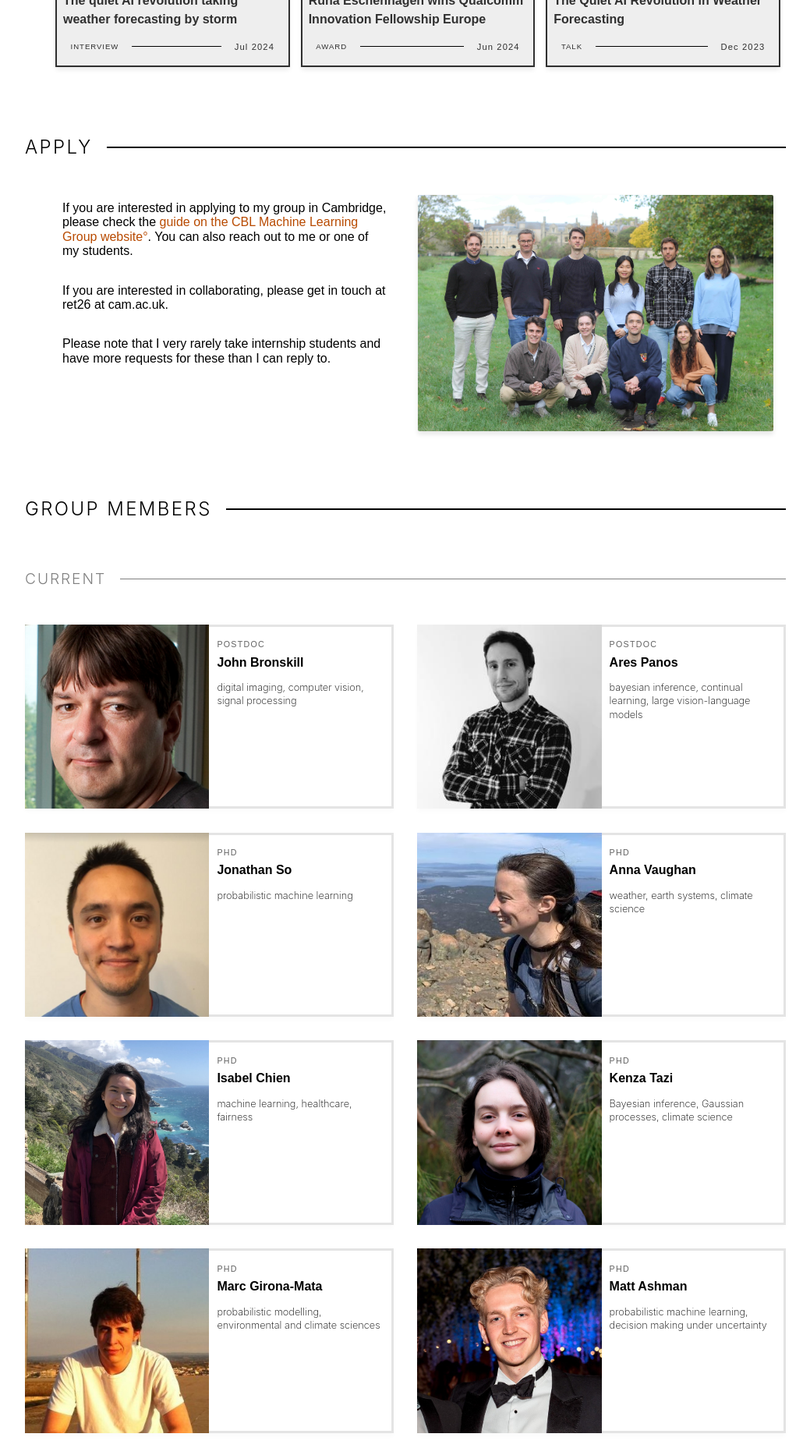
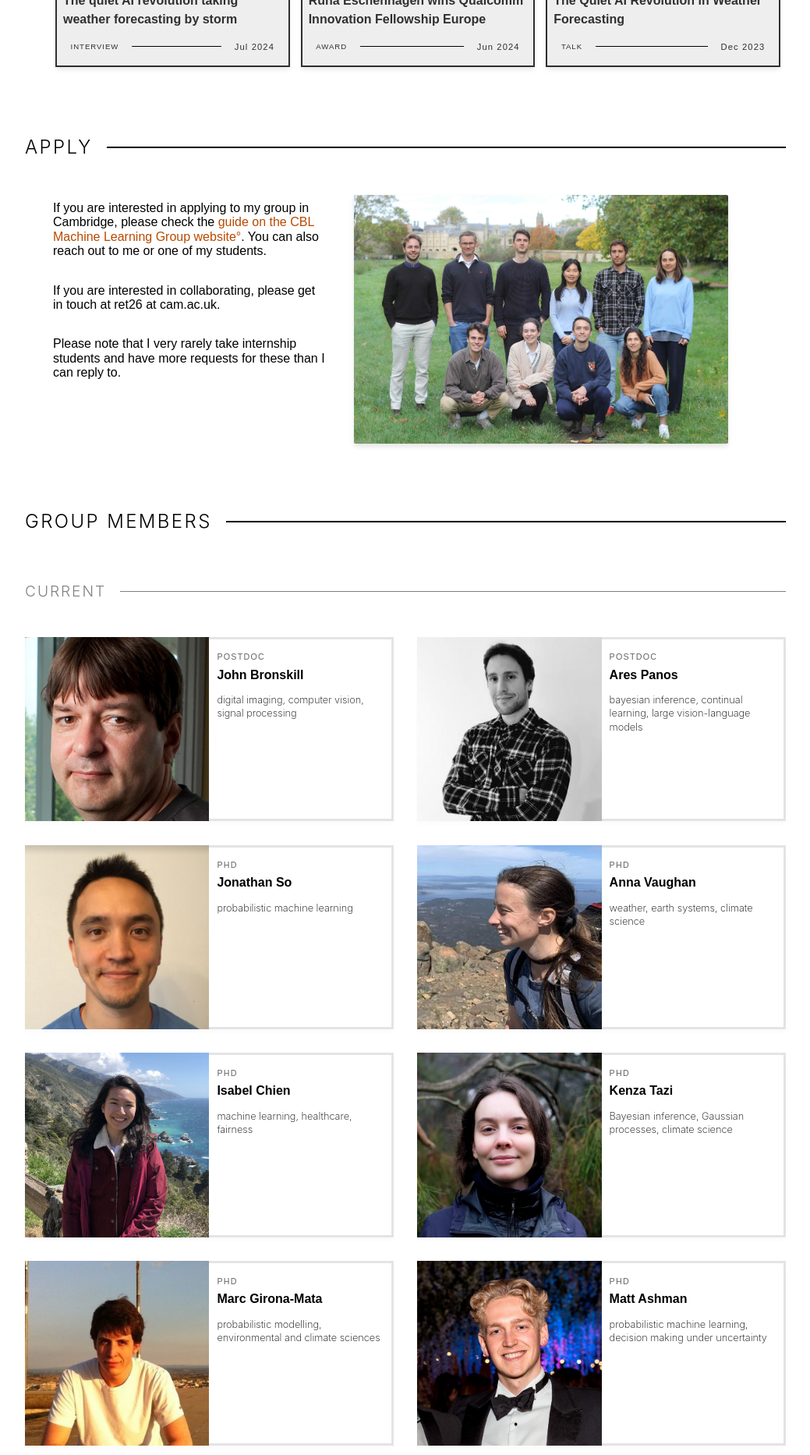
Before and after one commit to rich-turner-group/rich-turner-group.github.io, a Jekyll site: the page built from index.md, in a window 1280 px wide. Shown: the part 2133-3999 px from the top of the page at 78% size, without its empty margins (120-1159 px from the left). Built offline with Jekyll 4.4.1, drawn with Linux system fonts in a browser that asks for light colours.

Commit message:
group pic flex wrap

```diff
--- a/_layouts/home.html
+++ b/_layouts/home.html
@@ -111,13 +111,13 @@
             <h1>Apply</h1>
             <div class="divider"></div>
         </div>
-        <div class="flex">
-            <div class="w-50-ns w-100 fl mh3 mt2">
+        <div class="flex flex-wrap">
+            <div class="w-40-ns w-100 fl mh1 mt2">
                 <div class="apply">
                     {% include list.html collection="apply" %}
                 </div>
             </div>
-            <div class="w-50-ns w-100 fl pa0 mh3 mv0">
+            <div class="w-50-ns w-100 fl pl2 mh3 mv0">
                 <img src="images/group-photo-composed.jpg" class="br1" style="box-shadow: 0 4px 6px rgba(0, 0, 0, 0.1);">
             </div>
         </div>
```
